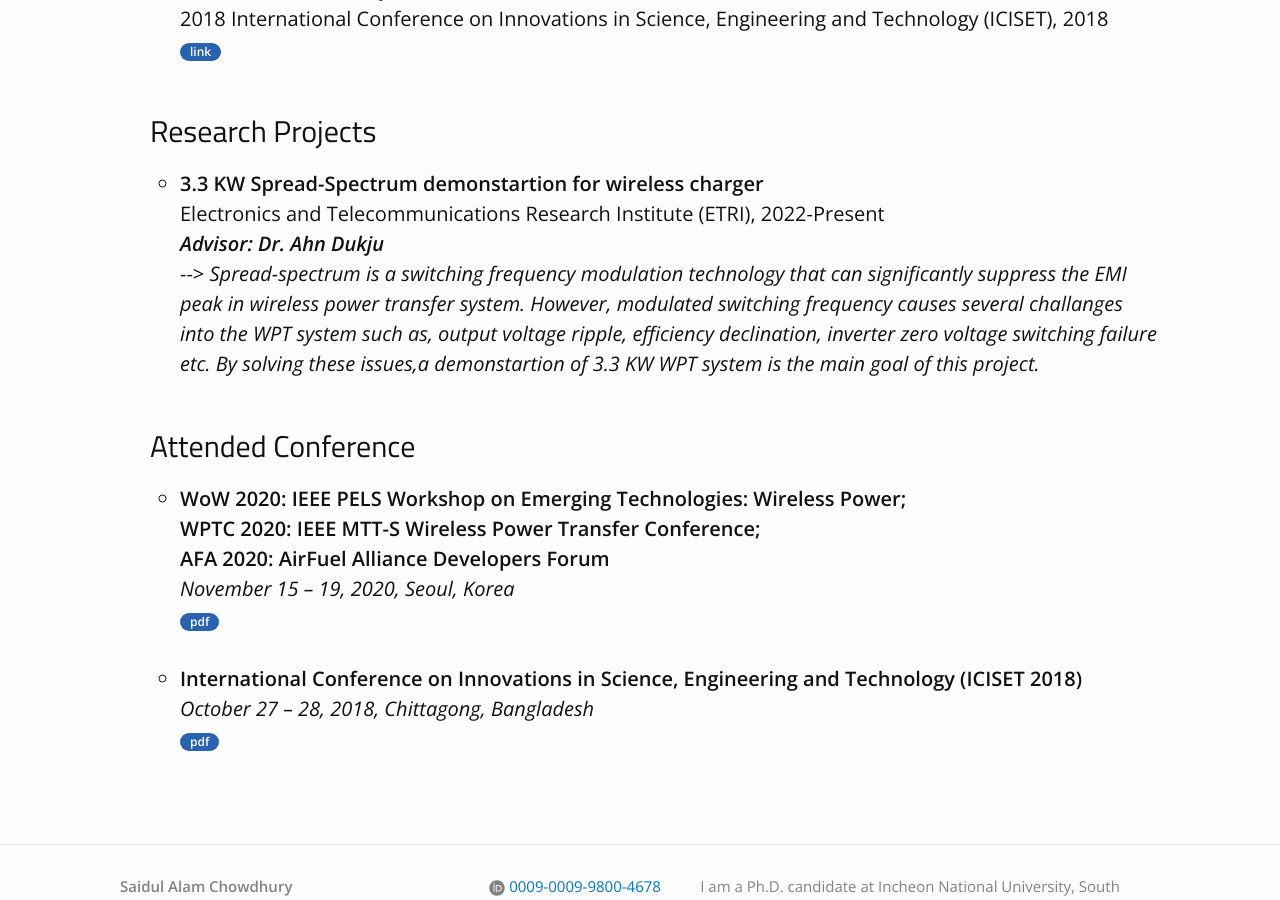
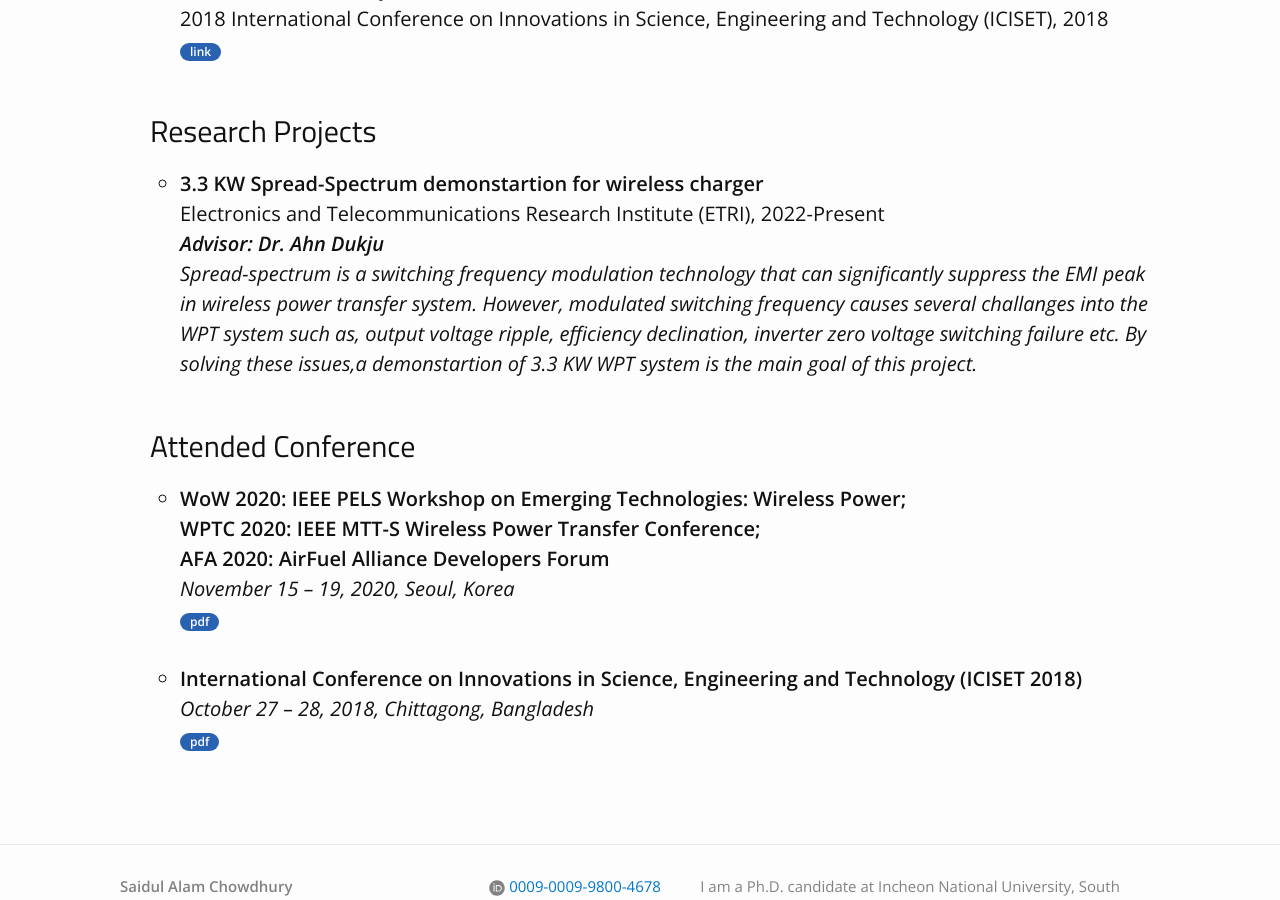
Before and after one commit to saidul105/saidul105.github.io, a Jekyll site: the page built from research.md, in a window 1280 px wide and 900 px high, scrolled down 1335 px. Built offline with Jekyll 4.4.1, drawn with Linux system fonts in a browser that asks for light colours.

```diff
--- a/research.md
+++ b/research.md
@@ -73,7 +73,7 @@ title: Research
 	<li>
 		<b>3.3 KW Spread-Spectrum demonstartion for wireless charger</b><br>
 		Electronics and Telecommunications Research Institute (ETRI), 2022-Present<br>
-		 <b><i>Advisor: Dr. Ahn Dukju</i></b><br> -->
+		 <b><i>Advisor: Dr. Ahn Dukju</i></b><br>
 		<i>Spread-spectrum is a switching frequency modulation technology that can significantly suppress the EMI peak in wireless power transfer system. However, modulated switching frequency causes several challanges into the WPT system such as, output voltage ripple, efficiency declination, inverter zero voltage switching failure etc. By solving these issues,a demonstartion of 3.3 KW WPT system is the main goal of this project. </i> <br>
 
 	</li><br>
```
